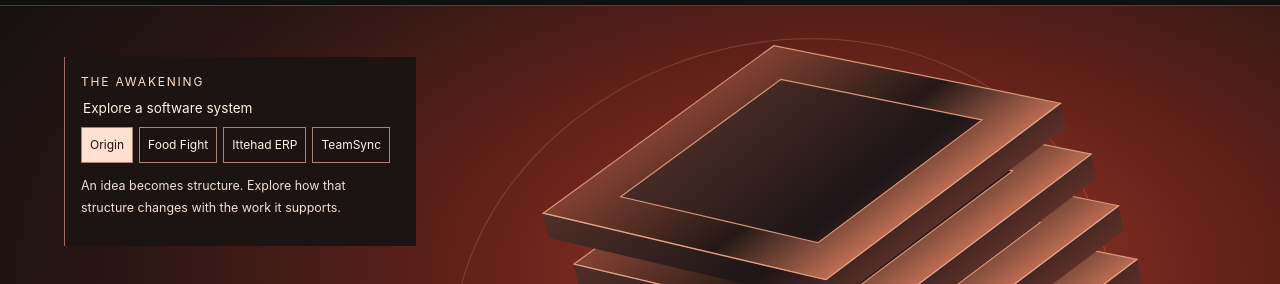
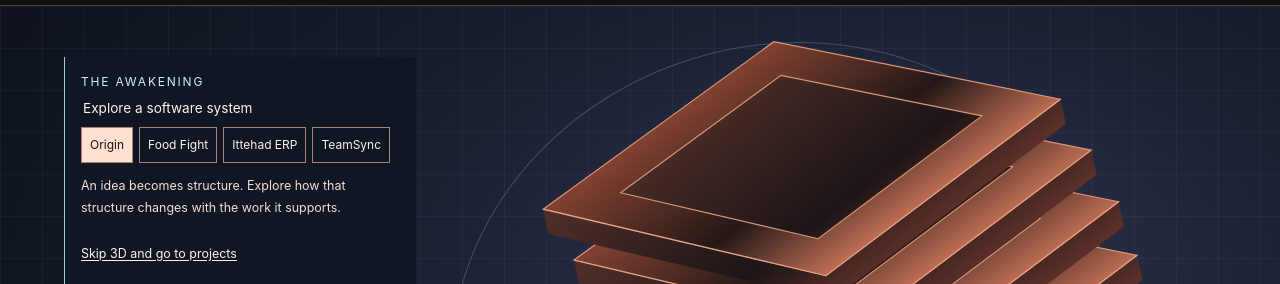
Before and after one commit to Ir786106/Muhammad_Irfan_Waseem_Portfolio, an Astro site: page / in a window 1280 px wide. Shown: the part 66-350 px from the top of the page. Built offline with nearby package versions, Linux system fonts and the light colour scheme; Astro itself is replaced by a stand-in of ours; a web font is replaced by a local one.

Commit message:
Refine Awakening hero and add keyboard scene bypass

```diff
--- a/src/pages/index.astro
+++ b/src/pages/index.astro
@@ -20,6 +20,7 @@ const systems = [
       <p>{system.detail}</p>
       {system.id !== 'origin' && <a href={url(`projects/${system.id}/`)}>Read case study</a>}
     </div>)}
+    <a class="scene-skip" href="#work">Skip 3D and go to projects</a>
   </aside>
   <div class="hero-copy">
     <p class="eyebrow hero-enter">FLUTTER & SOFTWARE DEVELOPER</p>
@@ -34,7 +35,7 @@ const systems = [
     <div class="hero-profile-links"><a href={url('resume/')}>Résumé</a><a href={profile.github}>GitHub</a></div>
   </div>
 </section>
-<section class="work-section wrap" id="work"><div class="section-head"><div><p class="eyebrow">SELECTED WORK</p><h2>Real problems.<br/><span class="muted">Considered solutions.</span></h2></div><a class="text-link" href={url('projects/')}>View all projects <span class="count">{projects.length}</span></a></div><div class="project-grid">{projects.filter(p=>p.featured).map((p,i)=><ProjectCard project={p} large={i===0}/>)}</div></section>
+<section class="work-section wrap" id="work" tabindex="-1"><div class="section-head"><div><p class="eyebrow">SELECTED WORK</p><h2>Real problems.<br/><span class="muted">Considered solutions.</span></h2></div><a class="text-link" href={url('projects/')}>View all projects <span class="count">{projects.length}</span></a></div><div class="project-grid">{projects.filter(p=>p.featured).map((p,i)=><ProjectCard project={p} large={i===0}/>)}</div></section>
 <section class="manifesto wrap" id="about">
   <figure class="editorial-portrait">
     <img src={url('images/Irfan.webp')} srcset={`${url('images/portrait-small.webp')} 400w, ${url('images/Irfan.webp')} 640w`} sizes="(max-width: 650px) min(420px, 90vw), 35vw" width="640" height="800" alt="Muhammad Irfan Waseem" loading="lazy" decoding="async"/>
--- a/src/styles/cinema.css
+++ b/src/styles/cinema.css
@@ -142,3 +142,28 @@
 .hero-profile-links { display: flex; flex-wrap: wrap; gap: 1rem; margin-top: .75rem; font-size: .875rem; }
 .hero-profile-links a { text-decoration: underline; text-underline-offset: .2em; }
 #project-technology { display: block; max-width: 100%; padding: .6rem; border: 1px solid var(--line); background: var(--surface); color: var(--text); font: inherit; }
+
+/* The scene sits against a drafting grid with a lit focal area. */
+.cinema-hero {
+  background:
+    linear-gradient(#a8c4eb0d 1px, transparent 1px) 0 0 / 42px 42px,
+    linear-gradient(90deg, #a8c4eb0d 1px, transparent 1px) 0 0 / 42px 42px,
+    radial-gradient(ellipse at 68% 35%, #313451, #161d2c 46%, #0c111b 82%);
+  color: #f8f4ef;
+}
+.cinema-hero::after { border-color: #a8c4eb42; }
+.cinema-hero .system-control { background: #101724; border-color: #91d0d3; }
+.cinema-hero .eyebrow { color: #cef0ef; }
+.cinema-hero h1 span + span { color: #e4e7f5; }
+.cinema-hero .primary { background: #c6eee9; border-color: #c6eee9; color: #15272b; }
+.scene-skip {
+  display: inline-flex;
+  align-items: center;
+  min-height: 44px;
+  font-size: .78rem;
+  text-decoration: underline;
+  text-underline-offset: .2em;
+}
+@media (min-width: 651px) {
+  .cinema-hero:has(.system-control) .hero-copy { padding-top: max(255px, 29vh); }
+}
```
Also changed, not shown: docs/DIGITAL_ARCHITECT_AUDIT.md (+2 -0 lines).
